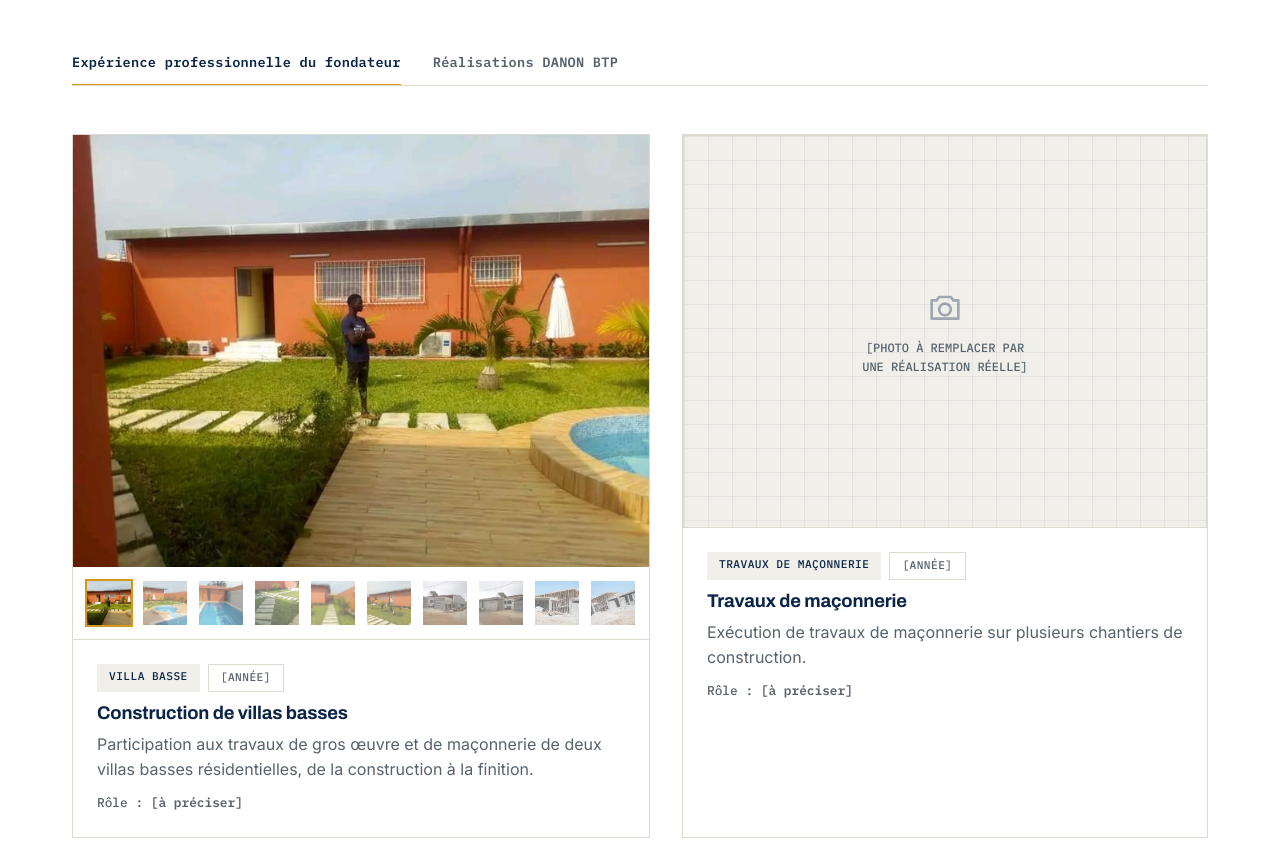
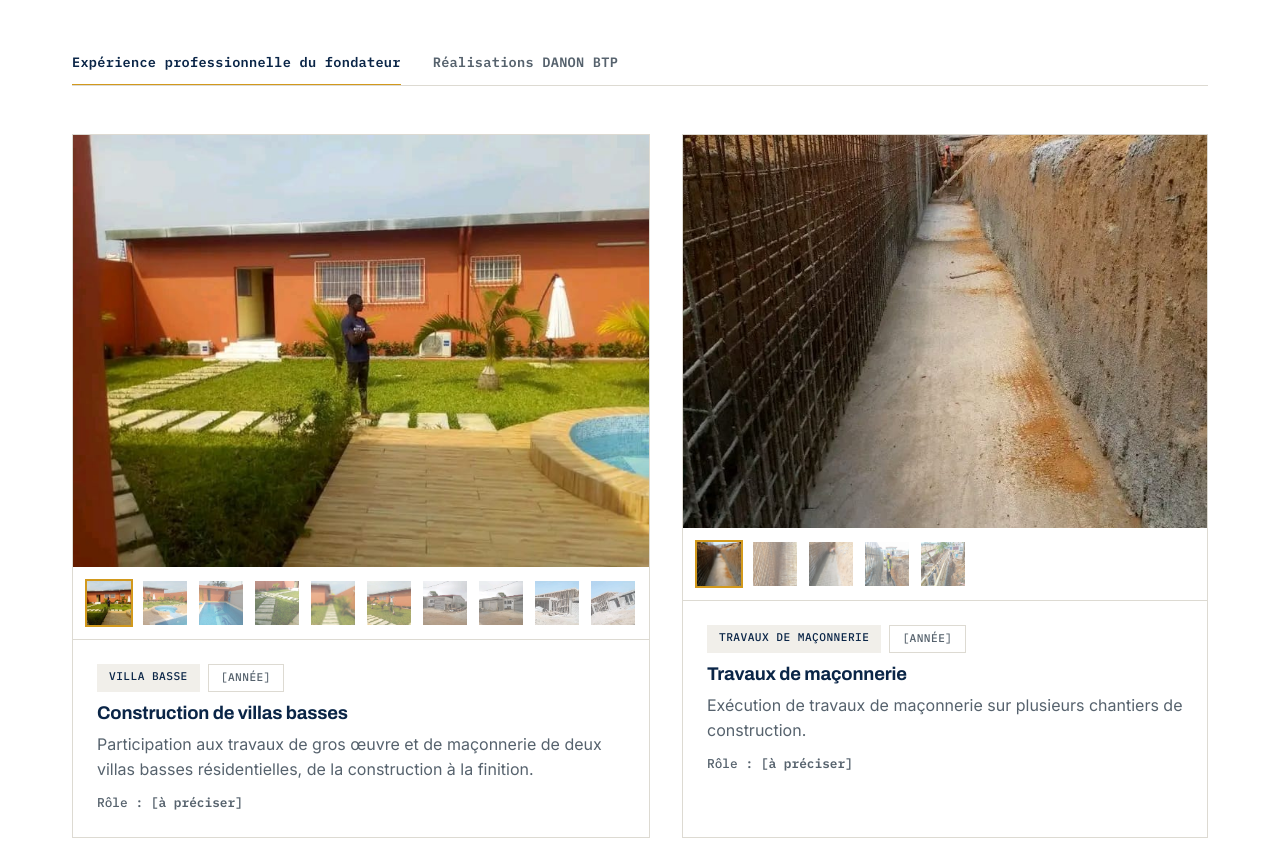
Before and after one commit to dodovroumci/danon-btp, a plain HTML site: page index.html in a window 1280 px wide. Shown: the part 4600-5468 px from the top of the page. Drawn offline with Linux system fonts and the light colour scheme.

Commit message:
Ajoute les photos de la galerie Travaux de maçonnerie
Co-Authored-By: Claude Sonnet 5 <noreply@anthropic.com>

```diff
--- a/index.html
+++ b/index.html
@@ -301,10 +301,18 @@
             </div>
           </article>
           <article class="project-card reveal">
-            <figure class="media-placeholder project-media" aria-label="Photo à venir">
-              <svg class="icon placeholder-icon" aria-hidden="true"><use href="#icon-camera"/></svg>
-              <figcaption>[PHOTO À REMPLACER PAR UNE RÉALISATION RÉELLE]</figcaption>
-            </figure>
+            <div class="project-gallery" data-gallery>
+              <div class="project-media project-gallery-main">
+                <img class="project-gallery-image" data-gallery-image src="assets/img/realisations/maconnerie/maconnerie-1.jpg" alt="Travaux de maçonnerie — réalisés par l'équipe DANON BTP">
+              </div>
+              <div class="project-gallery-thumbs" role="group" aria-label="Photos supplémentaires — Travaux de maçonnerie">
+                <button type="button" class="project-gallery-thumb is-active" data-src="assets/img/realisations/maconnerie/maconnerie-1.jpg" aria-label="Photo 1 sur 5"><img src="assets/img/realisations/maconnerie/maconnerie-1.jpg" alt="" loading="lazy"></button>
+                <button type="button" class="project-gallery-thumb" data-src="assets/img/realisations/maconnerie/maconnerie-2.jpg" aria-label="Photo 2 sur 5"><img src="assets/img/realisations/maconnerie/maconnerie-2.jpg" alt="" loading="lazy"></button>
+                <button type="button" class="project-gallery-thumb" data-src="assets/img/realisations/maconnerie/maconnerie-3.jpg" aria-label="Photo 3 sur 5"><img src="assets/img/realisations/maconnerie/maconnerie-3.jpg" alt="" loading="lazy"></button>
+                <button type="button" class="project-gallery-thumb" data-src="assets/img/realisations/maconnerie/maconnerie-4.jpg" aria-label="Photo 4 sur 5"><img src="assets/img/realisations/maconnerie/maconnerie-4.jpg" alt="" loading="lazy"></button>
+                <button type="button" class="project-gallery-thumb" data-src="assets/img/realisations/maconnerie/maconnerie-5.jpg" aria-label="Photo 5 sur 5"><img src="assets/img/realisations/maconnerie/maconnerie-5.jpg" alt="" loading="lazy"></button>
+              </div>
+            </div>
             <div class="project-body">
               <div class="project-tags"><span class="badge">Travaux de maçonnerie</span><span class="badge badge-outline">[Année]</span></div>
               <h3>Travaux de maçonnerie</h3>
```
Also changed, not shown: assets/img/realisations/maconnerie/maconnerie-1.jpg (added), assets/img/realisations/maconnerie/maconnerie-2.jpg (added), assets/img/realisations/maconnerie/maconnerie-3.jpg (added), assets/img/realisations/maconnerie/maconnerie-4.jpg (added), assets/img/realisations/maconnerie/maconnerie-5.jpg (added).
